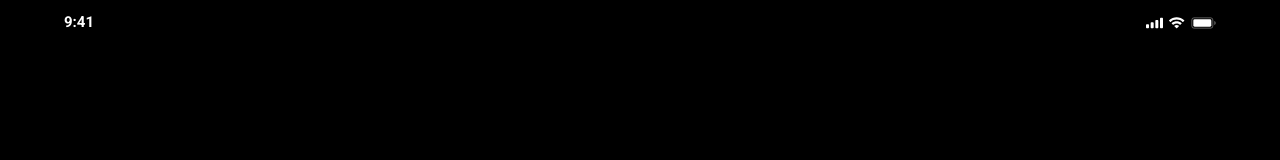
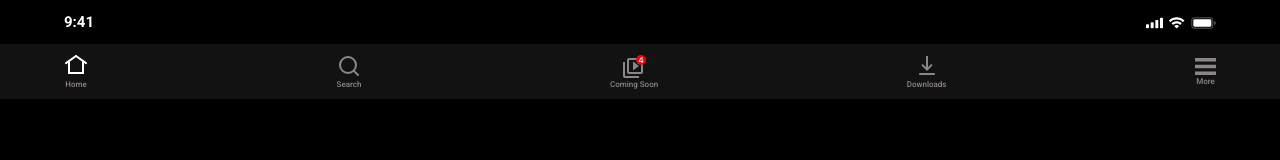
Before and after one commit to Neurobot-V/Neurobot, a plain HTML site: page index.html in a window 1280 px wide. Drawn offline with Linux system fonts and the light colour scheme.

Commit message:
feat: bottom navbar

```diff
--- a/index.html
+++ b/index.html
@@ -19,5 +19,33 @@
         <img src="./assets/icons/battery.svg" alt="bateria">
       </div>
     </div>
+    <div class="bottom-navbar__background">
+    <div class="bottom-navbar">
+       <div class="bottom-navbar__icon">
+        <img src="./assets/icons/home.svg" alt="Home">
+      <p class="bottom-navbar__text">Home</p>
+    </div>
+
+        <div class="bottom-navbar__icon">
+            <img src="./assets/icons/search.svg" alt="Pesquisa">
+      <p class="bottom-navbar__text">Search</p>
+    </div>
+
+    <div class="bottom-navbar__icon">
+        <img src="./assets/icons/coming-soon.svg" alt="Em breve">
+      <p class="bottom-navbar__text">Coming Soon</p>
+    </div>
+
+    <div class="bottom-navbar__icon">
+        <img src="./assets/icons/downloads.svg" alt="Downloads">
+      <p class="bottom-navbar__text">Downloads</p>
+    </div>
+
+    <div class="bottom-navbar__icon">
+        <img src="./assets/icons/more.svg" alt="More">
+      <p class="bottom-navbar__text">More</p>
+    </div>
+    </div>
+    </div>
   </body>
 </html>
--- /dev/null
+++ b/styles/components/bottom-navbar.css
@@ -0,0 +1,26 @@
+.bottom-navbar {
+    display: flex;
+    align-items: center;
+    justify-content: space-between;
+    width: 90%;
+    margin: 0 auto;
+}
+
+.bottom-navbar__background{
+    background-color: #121212;
+    padding-top: 10px;
+    padding-bottom: 10px;
+}
+
+.bottom-navbar__icon {
+   text-align: center;
+}
+
+.bottom-navbar__text {
+    color: #8C8787;
+    font-size: 8px;
+    font-style: normal;
+    font-weight: 500;
+    text-align: center;
+    margin-top: 3px;
+}
--- a/styles/pages/index.css
+++ b/styles/pages/index.css
@@ -1,2 +1,3 @@
 @import "../utils/index.css";
 @import "../components/status-bar.css";
+@import "../components/bottom-navbar.css";
```
Also changed, not shown: assets/icons/coming-soon.svg (added), assets/icons/downloads.svg (added), assets/icons/home.svg (added), assets/icons/more.svg (added), assets/icons/search.svg (added).
